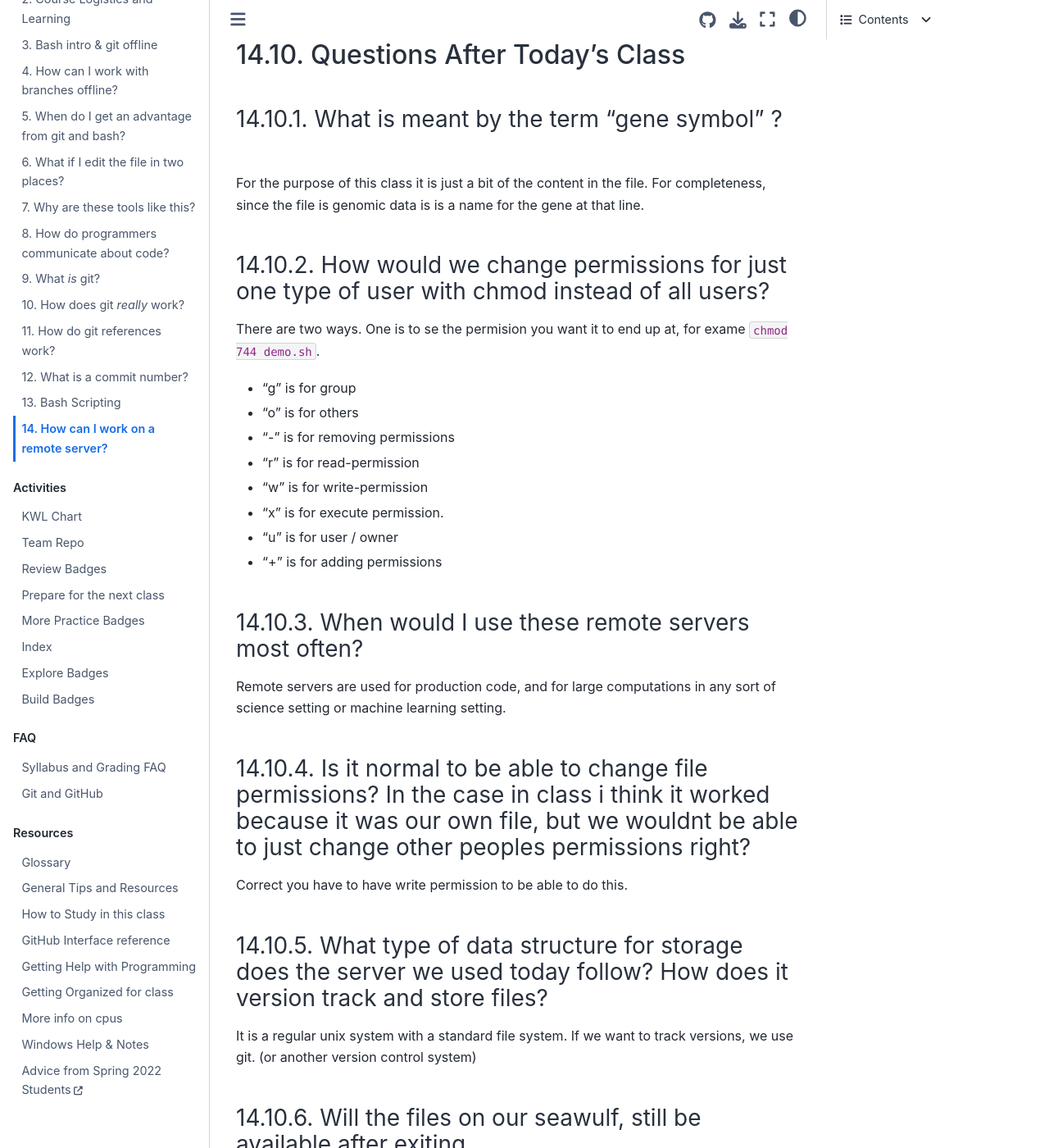
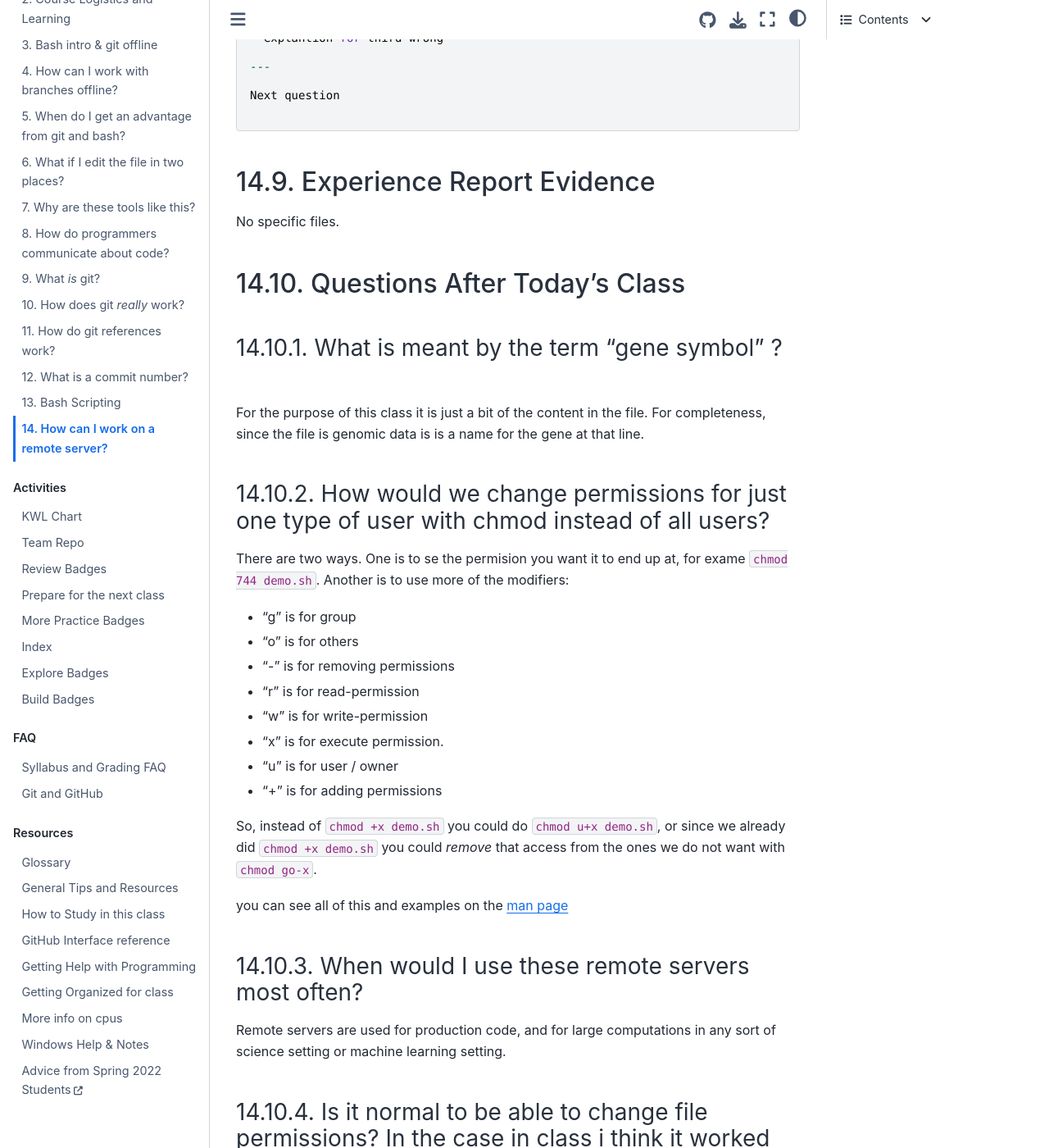
Before and after one commit to introcompsys/spring2023, a Jupyter Book: the page built from notes/2023-03-21.md, in a window 1280 px wide and 1400 px high, scrolled down 12171 px. Shown: the whole window at 82% size. Built offline with Jupyter Book 1.0.4 settings and Sphinx 7.4.7 and the Sphinx Book theme 1.1.4, drawn with Linux system fonts in a browser that asks for light colours; some of the changed text lies outside the part shown.

Commit message:
note integrative and minor added detail

````diff
--- a/notes/2023-03-21.md
+++ b/notes/2023-03-21.md
@@ -491,6 +491,10 @@ drwxr-xr-x. 2 brownsarahm spring2022-csc392       10 Mar  8 13:16 results
 
 ## Review today's class
 
+```{important}
+This is an [integrative](integrative) 2x badge.
+```
+
 ```{include} ../_review/2023-03-21.md
 ```
 
@@ -498,19 +502,25 @@ drwxr-xr-x. 2 brownsarahm spring2022-csc392       10 Mar  8 13:16 results
 
 ## Prepare for Next Class
 
+
+
 ```{include} ../_prepare/2023-03-21.md
 ```
 
 
 
-## More Practice
-
+## Practice
+```{important}
+This is an [integrative](integrative) 2x badge.
+```
 ```{include} ../_practice/2023-03-21.md
 ```
 
 
 
 ## Experience Report Evidence
+
+No specific files.
 
 ## Questions After Today's Class
 
@@ -520,7 +530,7 @@ For the purpose of this class it is just a bit of the content in the file.  For
 
 ### How would we change permissions for just one type of user with chmod instead of all users?
 
-There are two ways. One is to se the permision you want it to end up at, for exame `chmod 744 demo.sh`.
+There are two ways. One is to se the permision you want it to end up at, for exame `chmod 744 demo.sh`. Another is to use more of the modifiers:
 
 - "g" is for group
 - "o" is for others
@@ -530,6 +540,10 @@ There are two ways. One is to se the permision you want it to end up at, for exa
 - "x" is for execute permission.
 - "u" is for user / owner
 - "+" is for adding permissions
+
+So, instead of `chmod +x demo.sh` you could do `chmod u+x demo.sh`, or since we already did `chmod +x demo.sh` you could *remove* that access from the ones we do not want with `chmod go-x`.
+
+you can see all of this and examples on the [man page](https://man.freebsd.org/cgi/man.cgi?chmod#:~:text=an%09error%20occurs.-,MODES,-Modes%20may%20be)
 
 ### When would I use these remote servers most often?
 
````
